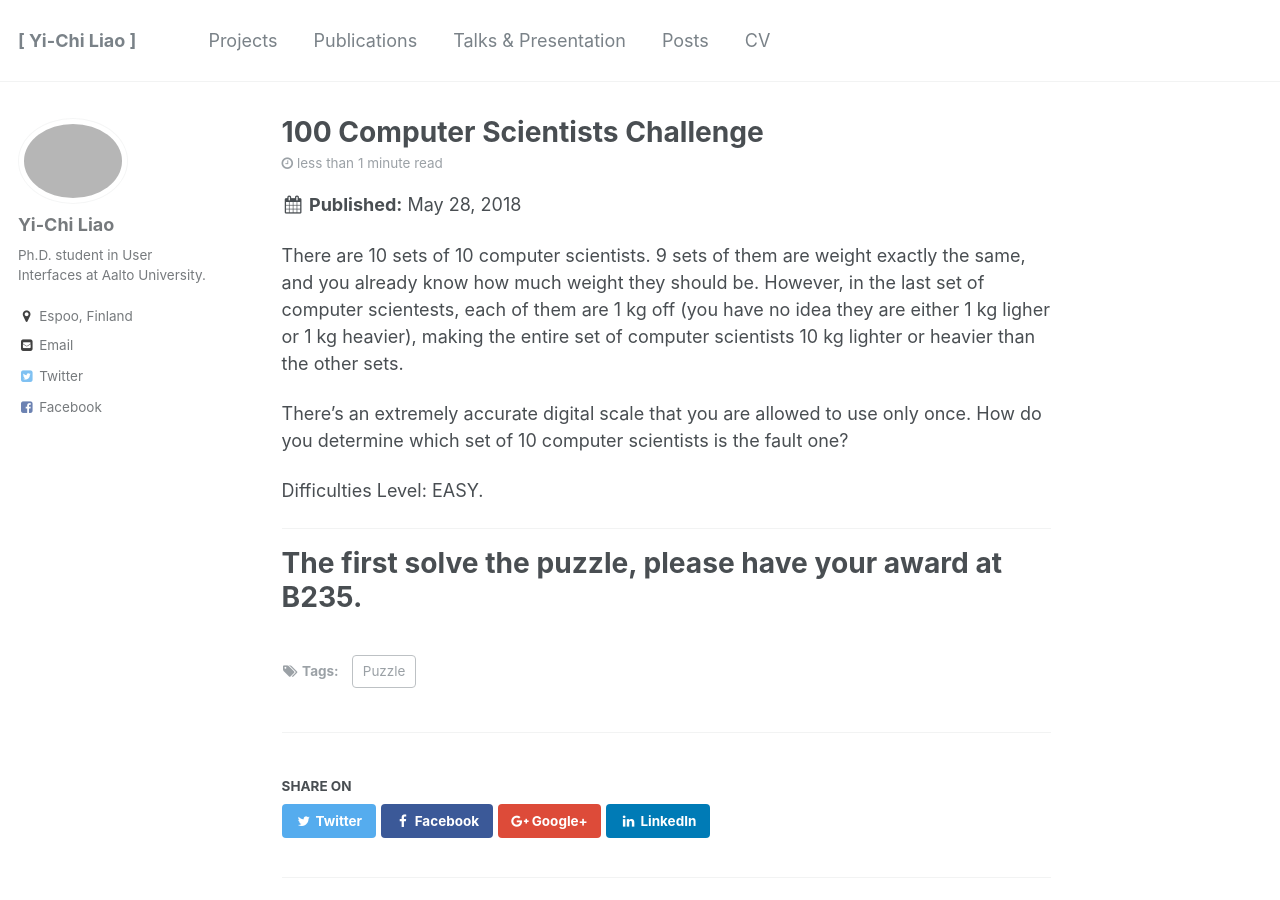
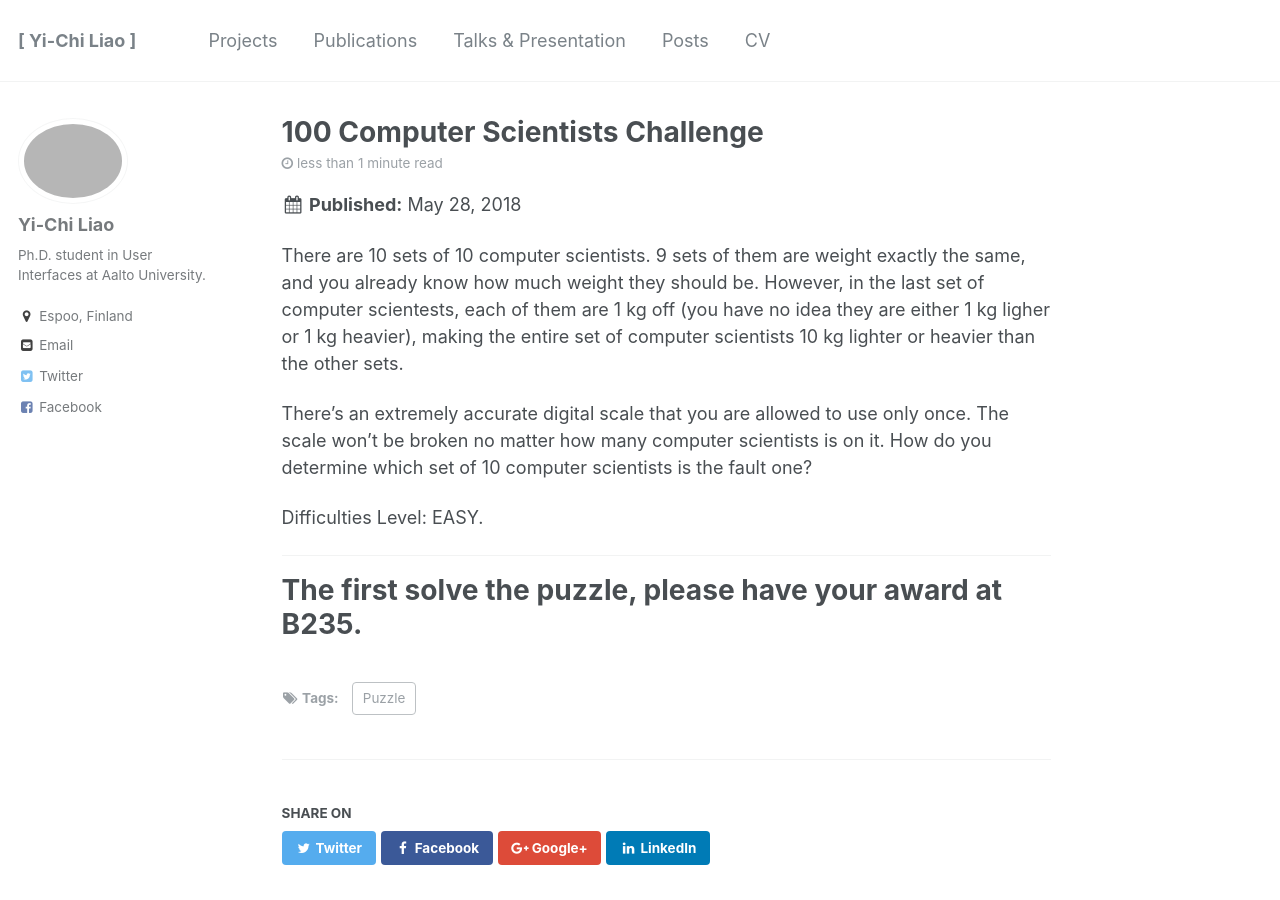
Before and after one commit to yichiliao/yichiliao.github.io, a Jekyll site: the page built from _posts/2018-05-28-100ppl.md, in a window 1280 px wide and 900 px high. Built offline with Jekyll 4.4.1, drawn with Linux system fonts in a browser that asks for light colours.

Commit message:
PUZZLE 2

```diff
--- a/_posts/2018-05-28-100ppl.md
+++ b/_posts/2018-05-28-100ppl.md
@@ -8,9 +8,10 @@ tags:
 
 There are 10 sets of 10 computer scientists. 9 sets of them are weight exactly the same, and you already know how much weight they should be. However, in the last set of computer scientests, each of them are 1 kg off (you have no idea they are either 1 kg ligher or 1 kg heavier), making the entire set of computer scientists 10 kg lighter or heavier than the other sets.
 
-There's an extremely accurate digital scale that you are allowed to use only once. How do you determine which set of 10 computer scientists is the fault one?
+There's an extremely accurate digital scale that you are allowed to use only once. The scale won't be broken no matter how many computer scientists is on it. How do you determine which set of 10 computer scientists is the fault one?
 
 Difficulties Level: EASY.
+
 
 ------
 
```
